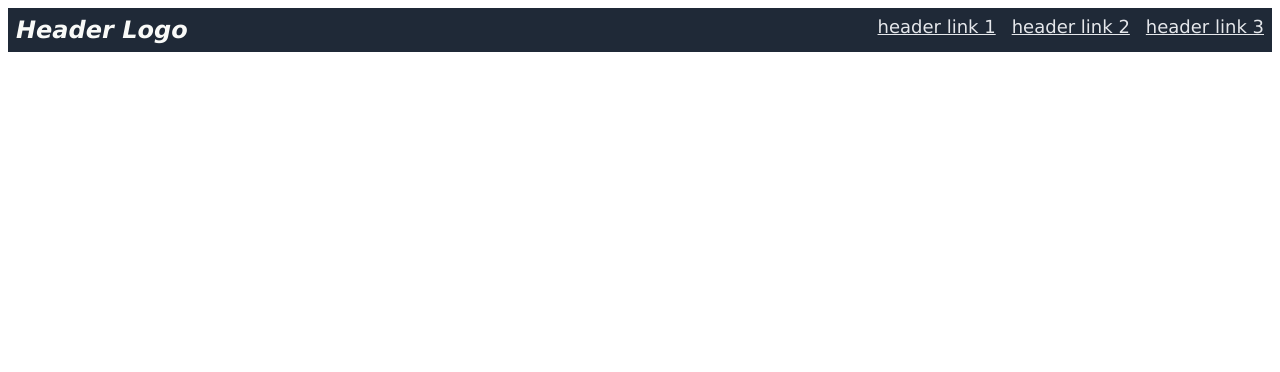
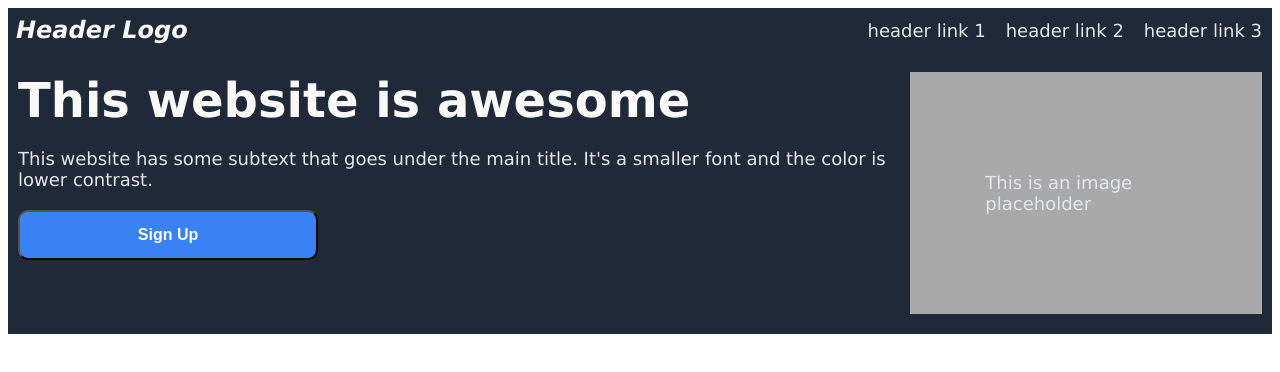
Before and after one commit to emh1194/landingpage, a plain HTML site: page index.html in a window 1280 px wide. Drawn offline with Linux system fonts and the light colour scheme.

Commit message:
build and style intro section

```diff
--- a/landingpage.html
+++ b/index.html
@@ -13,5 +13,15 @@
             <a href="" class="header-links">header link 2</a>
             <a href="" class="header-links">header link 3</a>
         </div>
+        <div class="intro">
+          <div class="introRight">
+            <h1>This website is awesome</h1>
+            <p>This website has some subtext that goes under the main title. It's a smaller font and the color is lower contrast.</p>
+            <button>Sign Up</button>
+         </div>
+         <div class="introLeft">
+            <div class="grayBox">This is an image placeholder</div>
+         </div>
+        </div>
     </body>
 </html>
--- a/style.css
+++ b/style.css
@@ -1,17 +1,23 @@
+body {
+    display: flex;
+    flex-direction: column;
+}
+
 div {
     font-family: 'Lucida Sans', 'Lucida Sans Regular', 'Lucida Grande', 'Lucida Sans Unicode', Geneva, Verdana, sans-serif
 }
 
 .header {
     display: flex;
-    justify-content: space-between;
+    justify-content: space-around;
+    align-items: center;
     background-color: #1F2937;
 }
 
 .header-logo {
 font-size: 24px;
 color: #f9faf8;
-flex-grow: 1;
+flex: 1 0 auto;
 padding: 8px;
 font-style: italic;
 font-weight: bold;
@@ -20,5 +26,51 @@ font-weight: bold;
 .header-links {
 font-size: 18px;
 color: #E5E7EB;
-padding: 8px;
+padding: 10px;
+text-decoration: none;
+flex: 0 1 auto
 }
+
+.intro {
+    display: flex;
+    justify-content: space-around;
+    background-color: #1F2937;
+}
+
+h1 {
+    font-size: 48px;
+    font-weight: bolder;
+    color: #f9faf8;
+    flex: 1;
+    margin: 20px 10px;
+}
+
+.grayBox {
+    font-size: 18px;
+    color: #E5E7EB;
+    background-color: darkgray;
+    padding: 100px 75px;
+    flex: 1;
+    margin: 20px 10px;
+}
+
+p {
+    font-size: 18px;
+    color: #E5E7EB;
+    flex: 1;
+    margin: 10px;
+}
+
+button {
+    height: 50px;
+    width: 300px;
+    color: #3882F6;
+    border-radius: 10px;
+    background-color: #3882F6;
+    color: white;
+    font-weight: bold;
+    font-size: medium;
+    flex: 1;
+    margin: 10px;
+    align-self: center;
+}
```
